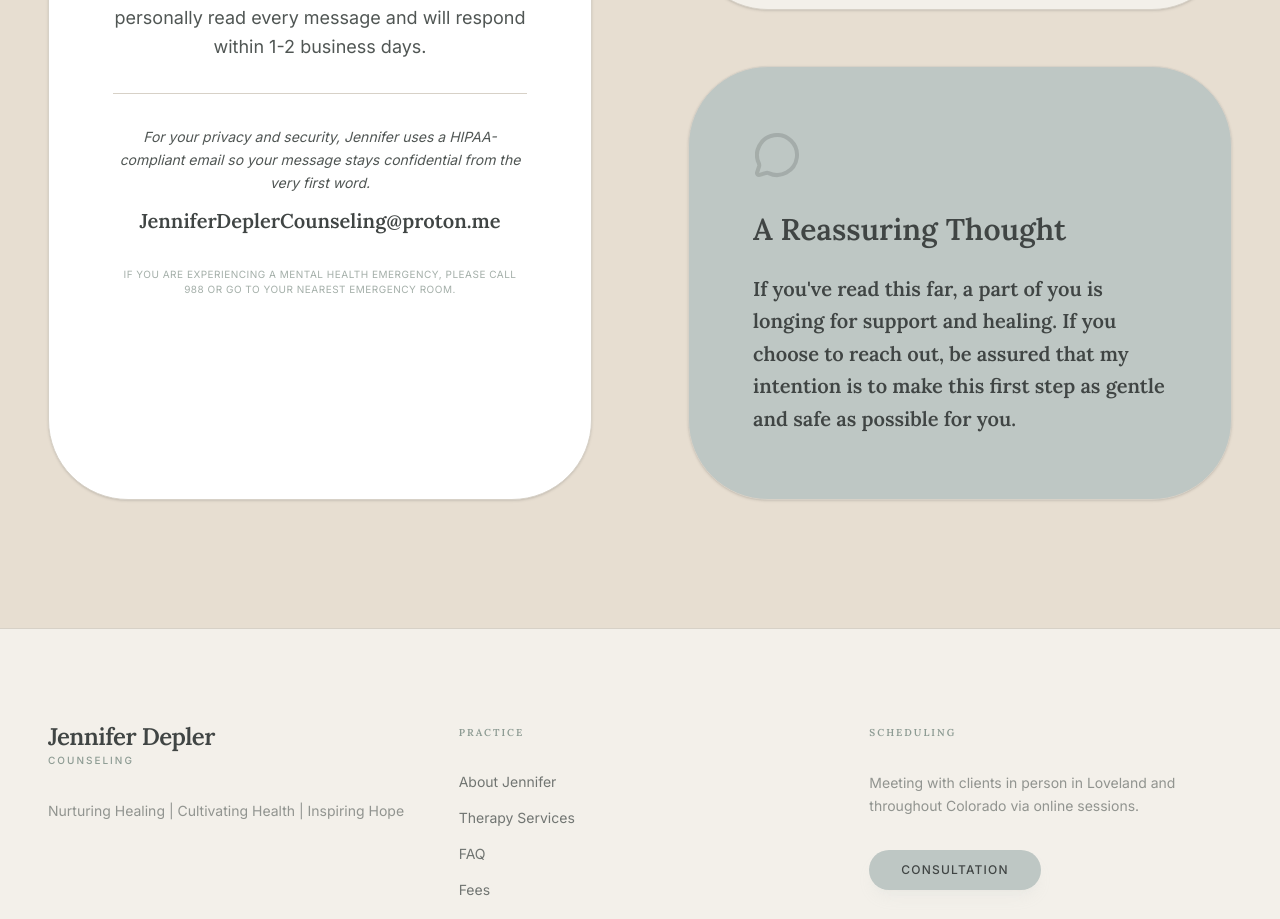
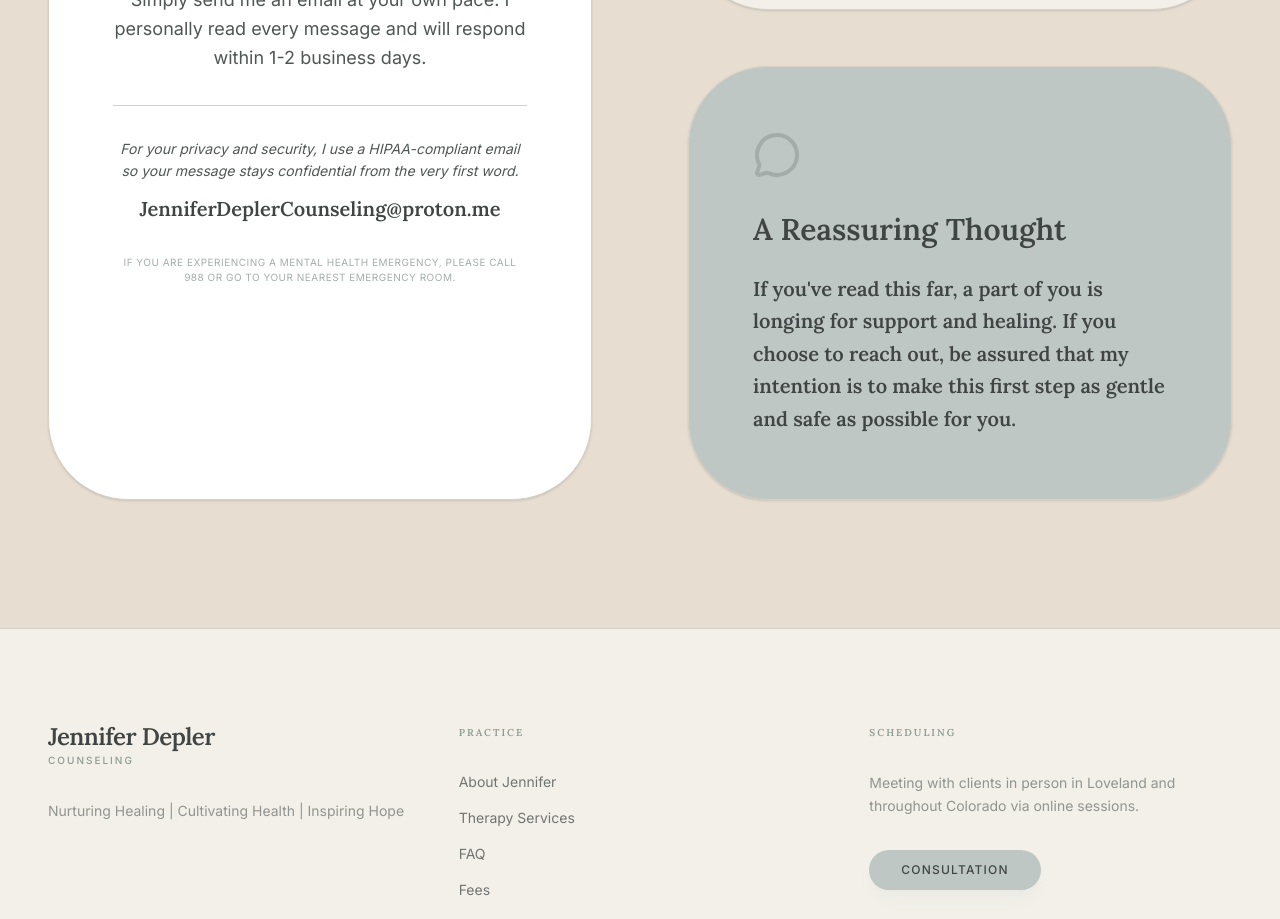
Before and after one commit to Jdepler/Jennifer-Depler-Counseling-Website, a React (Vite) app: page /contact in a window 1280 px wide. Shown: the part 1140-2059 px from the top of the page. Built offline with nearby package versions, Linux system fonts and the light colour scheme.

Commit message:
1st person edit

```diff
--- a/src/pages/Contact.tsx
+++ b/src/pages/Contact.tsx
@@ -28,7 +28,7 @@ export function Contact() {
             </p>
             <div className="w-full border-t border-brand-border pt-8 flex flex-col gap-3">
               <p className="text-brand-body font-sans text-sm leading-relaxed max-w-md italic">
-                For your privacy and security, Jennifer uses a HIPAA-compliant email so your message stays confidential from the very first word.
+                For your privacy and security, I use a HIPAA-compliant email so your message stays confidential from the very first word.
               </p>
               <p className="text-xl font-serif text-brand-heading">JenniferDeplerCounseling@proton.me</p>
             </div>
```
